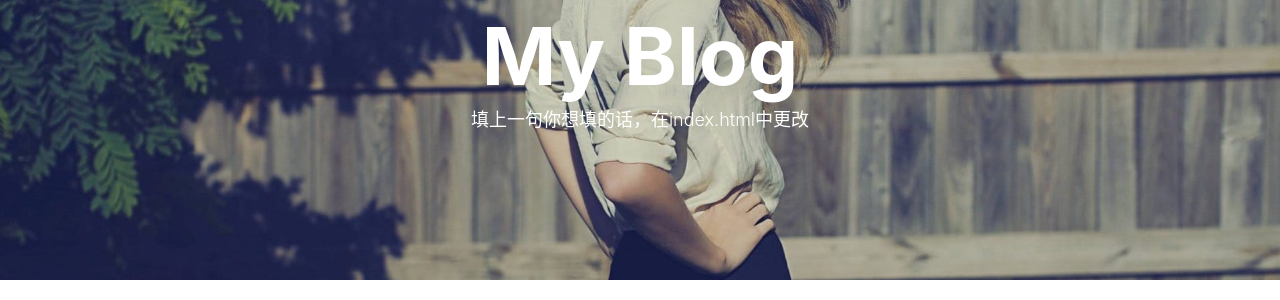
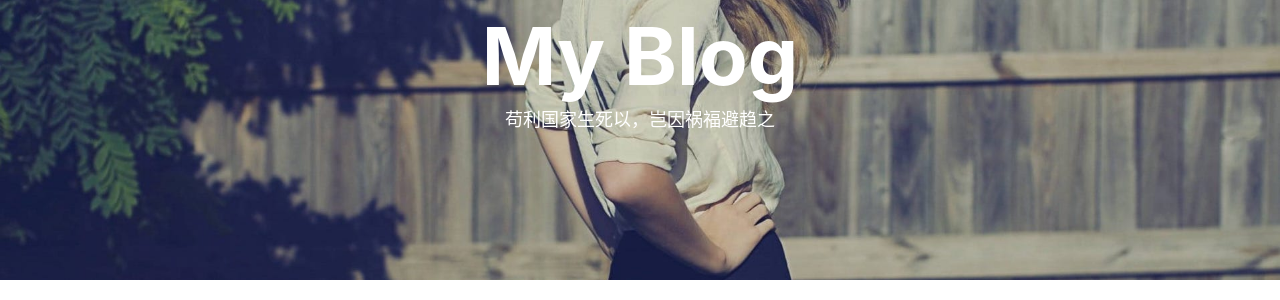
Before and after one commit to lswliusiwei/lswliusiwei.github.io, a Jekyll site: the page built from index.html, in a window 1280 px wide. Shown: the part 138-438 px from the top of the page. Built offline with Jekyll 4.4.1, drawn with Linux system fonts in a browser that asks for light colours; nearby versions of some CDN libraries; the list of posts is cut into pages by our own code; comment, search, counter and statistics services are not loaded.

Commit message:
Update index.html

```diff
--- a/index.html
+++ b/index.html
@@ -1,6 +1,6 @@
 ---
 layout: page
-description: "填上一句你想填的话，在index.html中更改"
+description: "苟利国家生死以，岂因祸福避趋之"
 ---
 
 {% for post in paginator.posts %}
```
